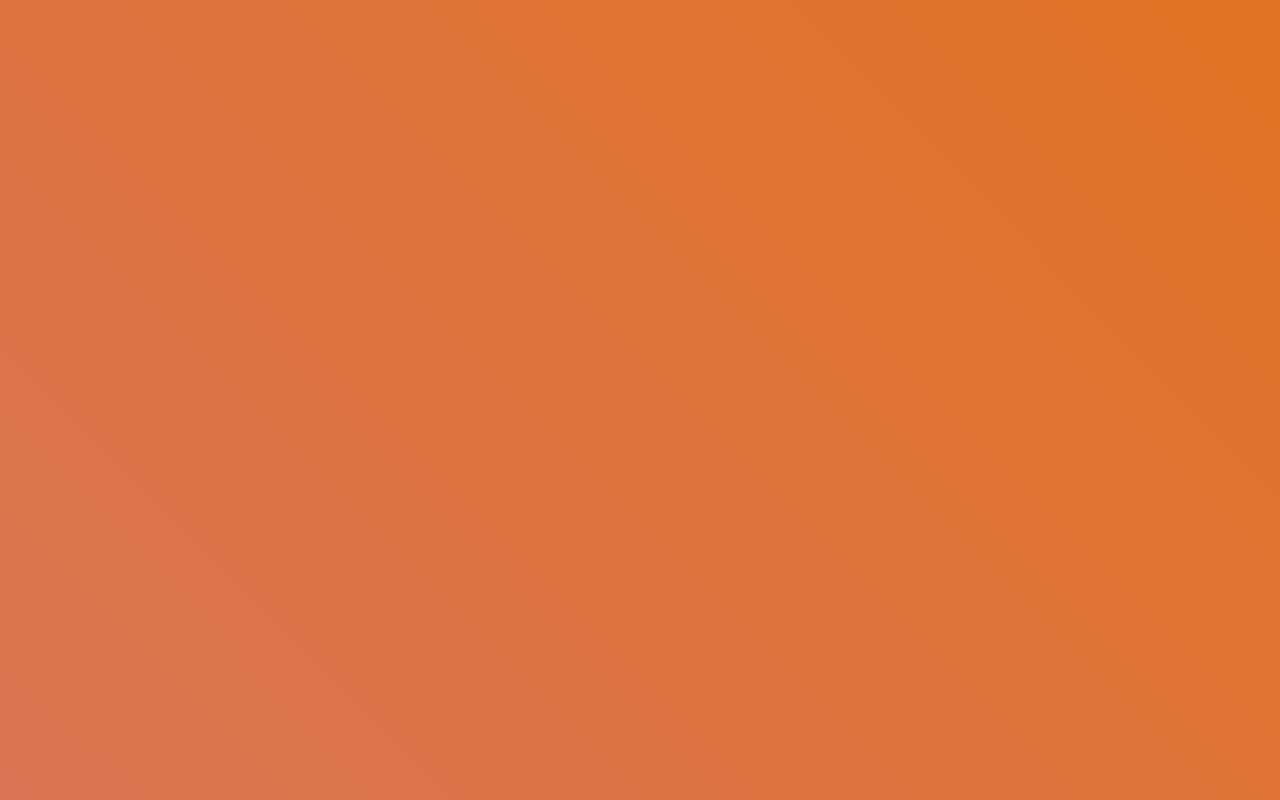
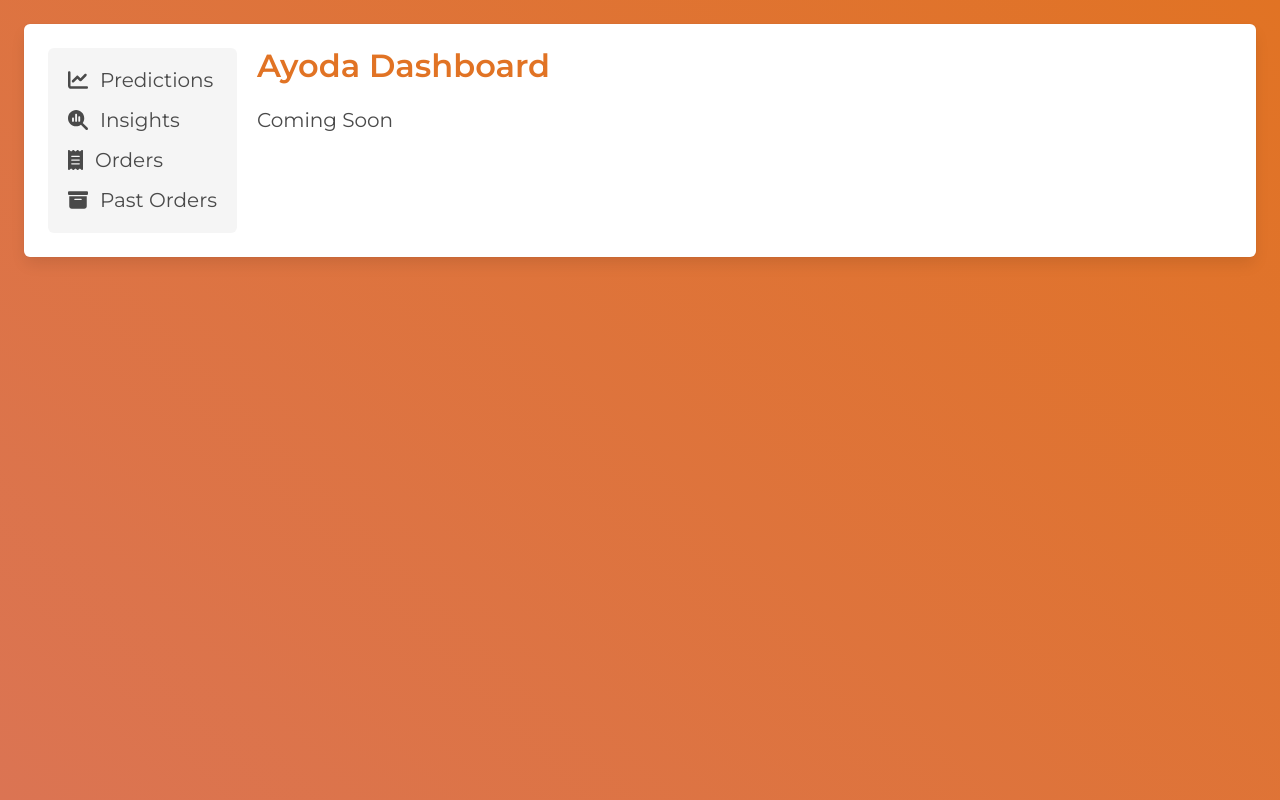
Before and after one commit to ayoda-app/Dashboard, a Vue app: page /page/1 in a window 1280 px wide. Before the commit this address had no page. Built offline with nearby package versions, Linux system fonts and the light colour scheme; what vue3-apexcharts would draw is missing.

Commit message:
changed router routes

```diff
--- a/src/components/Dashboard/Navbar.vue
+++ b/src/components/Dashboard/Navbar.vue
@@ -11,28 +11,28 @@ export default {
             m-0 has-background-light gap-15
         "
     >
-        <router-link to="/dashboard/predictions" class="nav-option subtitle m-0 nowrap">
+        <router-link to="/page/predictions" class="nav-option subtitle m-0 nowrap">
             <font-awesome-icon :icon="['fas', 'chart-line']" />
             <label
                 class="ml-3"
                 :class="{ 'is-underlined': $route.params.section === 'predictions' }"
             >Predictions</label>
         </router-link>
-        <router-link to="/dashboard/insights" class="nav-option subtitle m-0 nowrap">
+        <router-link to="/page/insights" class="nav-option subtitle m-0 nowrap">
             <font-awesome-icon :icon="['fas', 'magnifying-glass-chart']" />
             <label
                 class="ml-3"
                 :class="{ 'is-underlined': $route.params.section === 'insights' }"
             >Insights</label>
         </router-link>
-        <router-link to="/dashboard/orders" class="nav-option subtitle m-0 nowrap">
+        <router-link to="/page/orders" class="nav-option subtitle m-0 nowrap">
             <font-awesome-icon :icon="['fas', 'receipt']" />
             <label
                 class="ml-3"
                 :class="{ 'is-underlined': $route.params.section === 'orders' }"
             >Orders</label>
         </router-link>
-        <router-link to="/dashboard/past-orders" class="nav-option subtitle m-0 nowrap">
+        <router-link to="/page/past-orders" class="nav-option subtitle m-0 nowrap">
             <font-awesome-icon :icon="['fas', 'box-archive']" />
             <label
                 class="ml-3"
--- a/src/router.js
+++ b/src/router.js
@@ -4,10 +4,10 @@ import DashboardView from "./components/views/DashboardView.vue";
 const routes = [
     {
         path: "/",
-        redirect: "/dashboard/predictions"
+        redirect: "/page/predictions"
     },
     {
-        path: "/dashboard/:section",
+        path: "/page/:section",
         component: DashboardView
     }
 ]
```
